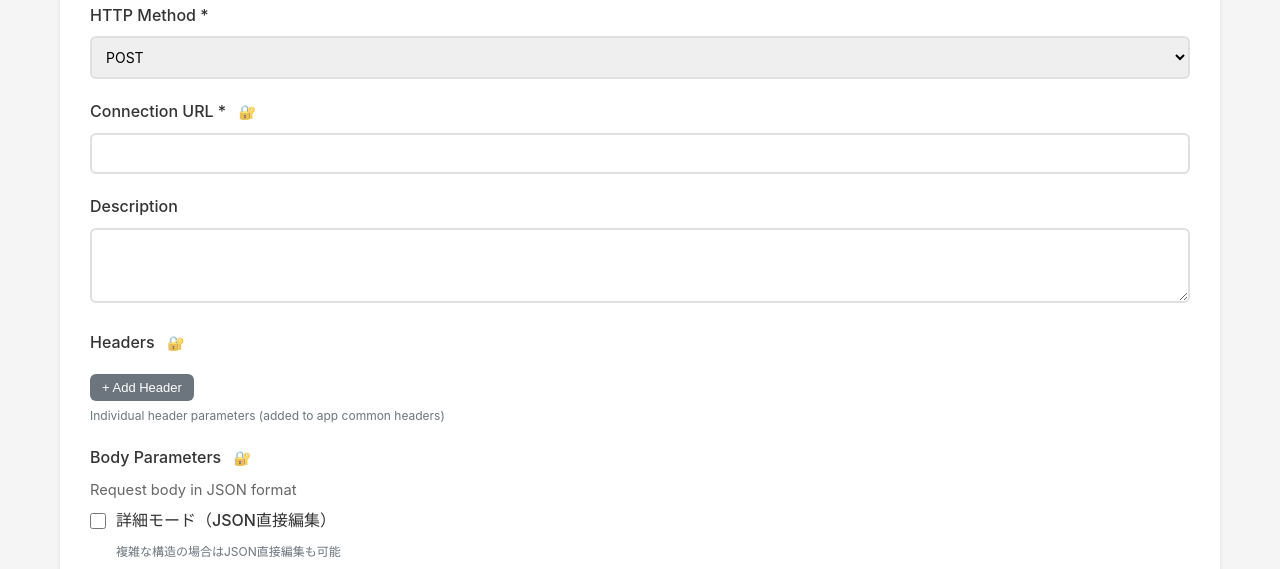
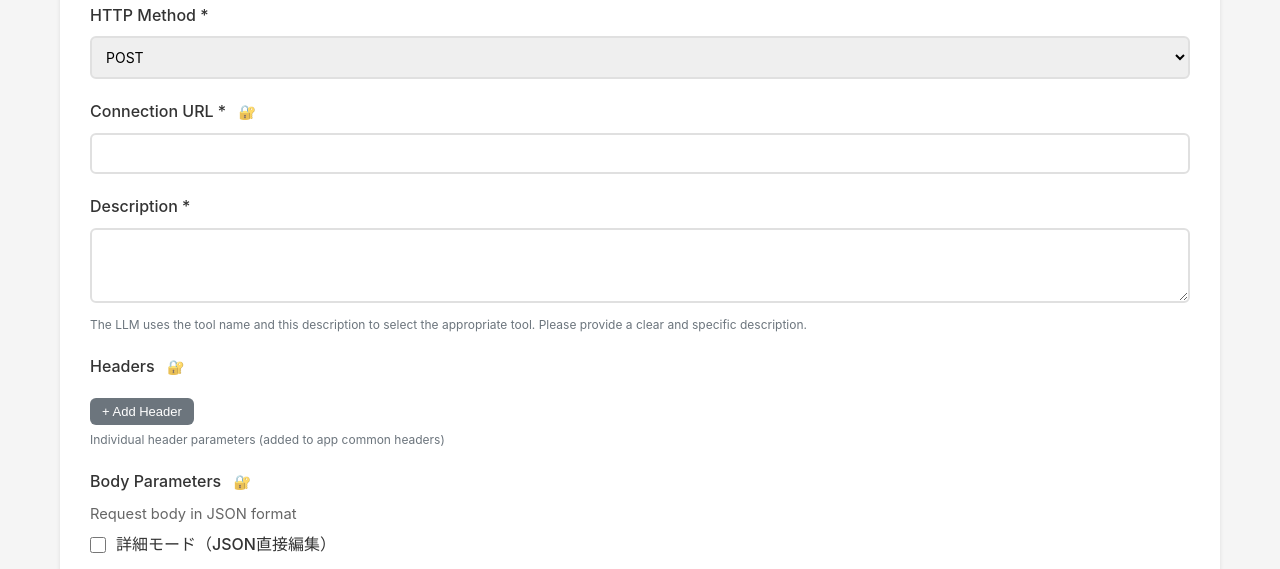
Before and after one commit to t-ogawa-dev/AccelMCP, a Flask app: page /capabilities/1/edit in a window 1280 px wide. Shown: the part 418-987 px from the top of the page. Run offline with Flask 3, Linux system fonts and the light colour scheme; the visitor is signed in with stand-in values (Sample User, id 1); data that the repository does not hold is empty.

Commit message:
・add comment

```diff
--- a/app/assets/i18n.js
+++ b/app/assets/i18n.js
@@ -362,6 +362,7 @@ const translations = {
         capability_url_hint: 'APIエンドポイントのURL',
         capability_mcp_template_hint: 'Promptタイプの場合に使用します',
         capability_description_label: '説明',
+        capability_description_hint: 'LLMはTool名とこの説明を参考に、使用するtoolを選択します。具体的で分かりやすい説明を記載してください。',
         capability_header_key: 'キー',
         capability_header_value: '値',
         capability_param_key: 'キー',
@@ -821,6 +822,7 @@ const translations = {
         capability_url_hint: 'API endpoint URL',
         capability_mcp_template_hint: 'Used for Prompt type',
         capability_description_label: 'Description',
+        capability_description_hint: 'The LLM uses the tool name and this description to select the appropriate tool. Please provide a clear and specific description.',
         capability_header_key: 'Key',
         capability_header_value: 'Value',
         capability_param_key: 'Key',
--- a/app/views/templates/capabilities/edit.html
+++ b/app/views/templates/capabilities/edit.html
@@ -60,8 +60,9 @@
         </div>
 
         <div class="form-group">
-            <label for="description" data-i18n="capability_description_label">説明</label>
-            <textarea id="description" name="description" rows="3"></textarea>
+            <label for="description"><span data-i18n="capability_description_label">説明</span> *</label>
+            <textarea id="description" name="description" rows="3" required></textarea>
+            <small data-i18n="capability_description_hint" style="color: #6c757d;">LLMはこの説明を参考に、使用するtoolを選択します。具体的で分かりやすい説明を記載してください。</small>
         </div>
 
         <div class="form-group">
--- a/app/views/templates/capabilities/new.html
+++ b/app/views/templates/capabilities/new.html
@@ -51,8 +51,9 @@
         </div>
 
         <div class="form-group">
-            <label for="description" data-i18n="capability_description_label">説明</label>
-            <textarea id="description" name="description" rows="3"></textarea>
+            <label for="description"><span data-i18n="capability_description_label">説明</span> *</label>
+            <textarea id="description" name="description" rows="3" required></textarea>
+            <small data-i18n="capability_description_hint" style="color: #6c757d;">LLMはこの説明を参考に、使用するtoolを選択します。具体的で分かりやすい説明を記載してください。</small>
         </div>
 
         <div class="form-group">
```
